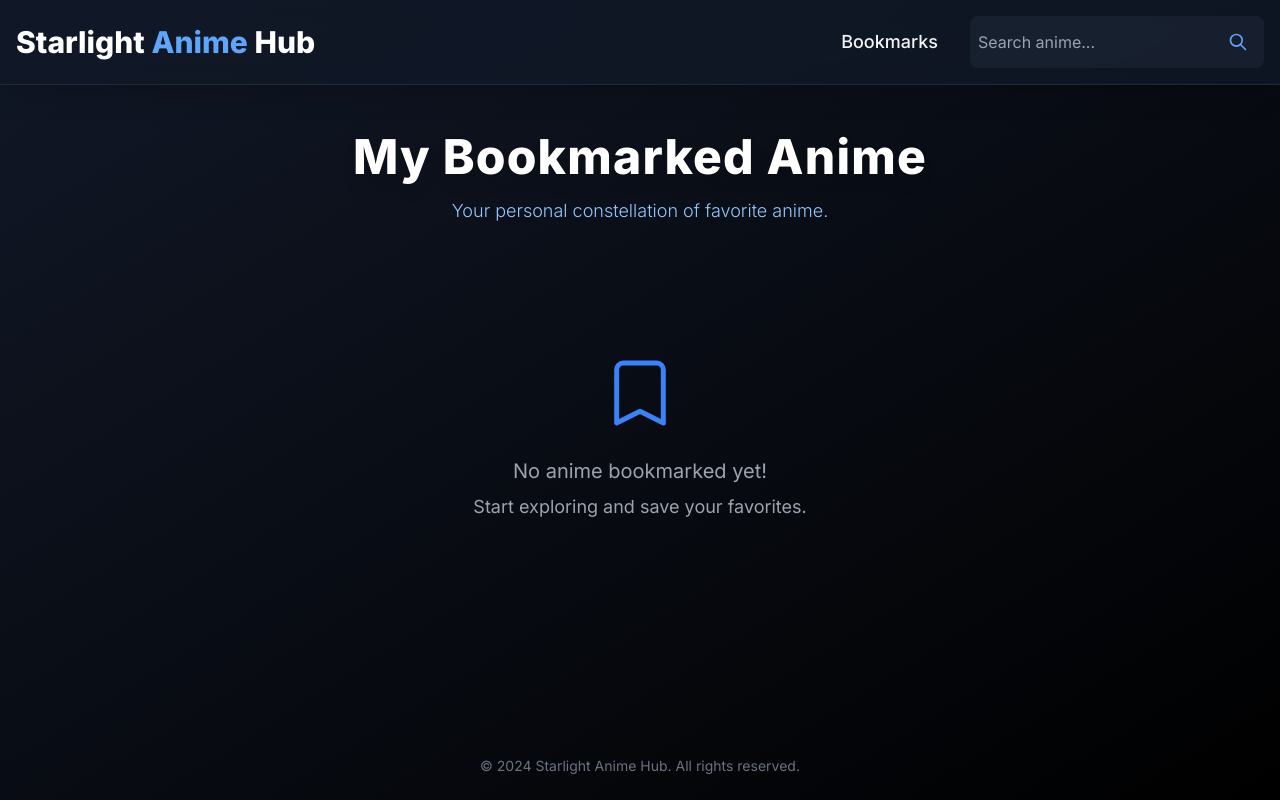
After one commit to awtawsif/starlight-anime-hub, a Flask app: page /bookmarks in a window 1280 px wide. The commit adds this page. Run offline with Flask 3, Linux system fonts and the light colour scheme; some libraries are stand-ins or nearby versions.

Commit message:
Implement bookmark functionality; add bookmark icons to anime details and search results, manage bookmarks with localStorage, and create a dedicated bookmarks page.

```diff
--- a/routes.py
+++ b/routes.py
@@ -93,7 +93,7 @@ def anime_detail(anime_session_id):
     anime_details, error_message = fetch_anime_details(anime_session_id)
 
     # Override title if it's 'N/A' from the fetch and we have it from query
-    if anime_details['title'] == 'N/A' and anime_title != 'N/A':
+    if anime_details.get('title') == 'N/A' and anime_title != 'N/A':
         anime_details['title'] = anime_title
 
     return render_template(
@@ -120,8 +120,11 @@ def episode_selection_page(anime_session_id):
 
     # Generate next/prev page URLs for the template
     # Make sure to pass anime_title to ensure continuity in navigation
-    cp = pagination_data['current_page']
-    lp = pagination_data['last_page']
+    cp = pagination_data.get('current_page', 1)
+    lp = pagination_data.get('last_page', 1)
+
+    pagination_data['next_page_url'] = None
+    pagination_data['prev_page_url'] = None
 
     if cp < lp:
         pagination_data['next_page_url'] = url_for('main.episode_selection_page', anime_session_id=anime_session_id, anime_title=anime_title, page=cp + 1)
@@ -164,3 +167,10 @@ def proxy_image():
         return "Error loading image", 500
 
     return current_app.response_class(content, mimetype=mimetype)
+
+@main_bp.route('/bookmarks')
+def bookmarks_page():
+    """
+    Renders the bookmarks page. Bookmarks are loaded client-side from localStorage.
+    """
+    return render_template('bookmarks.html')
--- a/static/css/style.css
+++ b/static/css/style.css
@@ -121,3 +121,14 @@ body {
 .shadow-3xl {
     box-shadow: 0 25px 50px -12px rgba(0, 0, 0, 0.5), 0 0 0 1px rgba(0, 0, 0, 0.1);
 }
+
+/* Bookmark icon specific styles */
+/* The default state (not bookmarked) uses text-gray-400 stroke="currentColor" fill="none" */
+/* The bookmarked state uses text-yellow-400 fill="currentColor" */
+.bookmark-icon {
+    /* Add any additional styles for position, size, etc. here */
+    /* Tailwind classes are primary for appearance, but this can ensure consistency */
+    display: flex; /* To center the SVG within the button */
+    align-items: center;
+    justify-content: center;
+}
--- /dev/null
+++ b/static/js/bookmark_manager.js
@@ -0,0 +1,132 @@
+// bookmark_manager.js
+
+/**
+ * Manages anime bookmarks using the browser's localStorage.
+ * Bookmarks are stored as an array of objects, each representing an anime.
+ */
+
+const BOOKMARK_STORAGE_KEY = 'starlightAnimeBookmarks';
+
+/**
+ * Retrieves all bookmarked anime data from localStorage.
+ * @returns {Array<Object>} An array of bookmarked anime objects. Returns an empty array if no bookmarks are found or if storage fails.
+ */
+function getBookmarkData() {
+    try {
+        const storedData = localStorage.getItem(BOOKMARK_STORAGE_KEY);
+        return storedData ? JSON.parse(storedData) : [];
+    } catch (error) {
+        console.error("Error retrieving bookmark data from localStorage:", error);
+        return []; // Return empty array on error
+    }
+}
+
+/**
+ * Saves the current array of bookmarked anime data to localStorage.
+ * @param {Array<Object>} data The array of anime objects to save.
+ */
+function saveBookmarkData(data) {
+    try {
+        localStorage.setItem(BOOKMARK_STORAGE_KEY, JSON.stringify(data));
+    } catch (error) {
+        console.error("Error saving bookmark data to localStorage:", error);
+        // Optionally, inform the user if storage is full or restricted
+    }
+}
+
+/**
+ * Checks if an anime is currently bookmarked.
+ * @param {string} sessionId The unique session ID of the anime.
+ * @returns {boolean} True if the anime is bookmarked, false otherwise.
+ */
+function isBookmarked(sessionId) {
+    const bookmarks = getBookmarkData();
+    return bookmarks.some(anime => anime.session_id === sessionId);
+}
+
+/**
+ * Adds an anime to the bookmarks. Prevents adding duplicates.
+ * @param {Object} animeData An object containing anime details (e.g., session_id, title, poster, type, year).
+ */
+function addBookmark(animeData) {
+    let bookmarks = getBookmarkData();
+    if (!isBookmarked(animeData.session_id)) {
+        bookmarks.push(animeData);
+        saveBookmarkData(bookmarks);
+        console.log(`Bookmark added: ${animeData.title}`);
+    } else {
+        console.log(`Anime '${animeData.title}' is already bookmarked.`);
+    }
+}
+
+/**
+ * Removes an anime from the bookmarks based on its session ID.
+ * @param {string} sessionId The unique session ID of the anime to remove.
+ */
+function removeBookmark(sessionId) {
+    let bookmarks = getBookmarkData();
+    const initialLength = bookmarks.length;
+    bookmarks = bookmarks.filter(anime => anime.session_id !== sessionId);
+    if (bookmarks.length < initialLength) {
+        saveBookmarkData(bookmarks);
+        console.log(`Bookmark removed for session ID: ${sessionId}`);
+    } else {
+        console.log(`Anime with session ID '${sessionId}' was not found in bookmarks.`);
+    }
+}
+
+/**
+ * Toggles the bookmark status of an anime and updates the UI element.
+ * This function is intended to be called directly from an HTML element's onclick event.
+ *
+ * @param {Event} event The click event object.
+ * @param {Object} animeData An object containing anime details required for bookmarking.
+ * Expected properties:
+ * - session_id: The unique session ID of the anime.
+ * - title: The title of the anime.
+ * - poster: URL to the anime's poster image.
+ * - type: Type of anime (e.g., TV, Movie).
+ * - year (optional): The release year of the anime (for search/airing).
+ */
+function toggleBookmark(event, animeData) {
+    event.stopPropagation(); // Prevent card click event if nested
+    event.preventDefault(); // Prevent default link behavior if applicable
+
+    const bookmarkIcon = event.currentTarget; // The element that was clicked (the SVG or its parent button)
+    const sessionId = animeData.session_id;
+
+    if (isBookmarked(sessionId)) {
+        removeBookmark(sessionId);
+        bookmarkIcon.classList.remove('text-yellow-400'); // Remove filled style
+        bookmarkIcon.classList.add('text-gray-400', 'hover:text-yellow-300'); // Add outline style
+        bookmarkIcon.innerHTML = `<svg class="h-6 w-6" fill="none" viewBox="0 0 24 24" stroke="currentColor"><path stroke-linecap="round" stroke-linejoin="round" stroke-width="2" d="M11.049 2.927c.3-.921 1.603-.921 1.902 0l1.545 4.757a1 1 0 00.95.69h4.915c.969 0 1.371 1.24.588 1.81l-3.976 2.888a1 1 0 00-.363 1.118l1.545 4.757c.3.921-.755 1.683-1.538 1.118l-3.976-2.888a1 1 0 00-1.176 0l-3.976 2.888c-.783.565-1.838-.197-1.538-1.118l1.545-4.757a1 1 0 00-.363-1.118L2.92 8.72c-.783-.57-.38-1.81.588-1.81h4.915a1 1 0 00.95-.69l1.545-4.757z"></path></svg>`;
+        bookmarkIcon.title = "Add to Bookmarks";
+    } else {
+        addBookmark(animeData);
+        bookmarkIcon.classList.remove('text-gray-400', 'hover:text-yellow-300'); // Remove outline style
+        bookmarkIcon.classList.add('text-yellow-400'); // Add filled style
+        bookmarkIcon.innerHTML = `<svg class="h-6 w-6" fill="currentColor" viewBox="0 0 20 20"><path d="M9.049 2.927c.3-.921 1.603-.921 1.902 0l1.07 3.292a1 1 0 00.95.69h3.462c.969 0 1.371 1.24.588 1.81l-2.8 2.034a1 1 0 00-.364 1.118l1.07 3.292c.3.921-.755 1.683-1.538 1.118l-2.8-2.034a1 1 0 00-1.176 0l-2.8 2.034c-.783.565-1.838-.197-1.538-1.118l1.07-3.292a1 1 0 00-.364-1.118L2.92 8.72c-.783-.57-.38-1.81.588-1.81h3.462a1 1 0 00.95-.69l1.07-3.292z"></path></svg>`;
+        bookmarkIcon.title = "Remove from Bookmarks";
+    }
+}
+
+/**
+ * Renders the initial bookmark status of an icon based on whether the anime is bookmarked.
+ * This should be called on page load for each bookmarkable element.
+ *
+ * @param {HTMLElement} bookmarkIcon The HTML element (e.g., SVG or its parent button) that serves as the bookmark icon.
+ * @param {string} sessionId The unique session ID of the anime.
+ */
+function renderBookmarkStatus(bookmarkIcon, sessionId) {
+    if (isBookmarked(sessionId)) {
+        bookmarkIcon.classList.remove('text-gray-400', 'hover:text-yellow-300');
+        bookmarkIcon.classList.add('text-yellow-400');
+        bookmarkIcon.innerHTML = `<svg class="h-6 w-6" fill="currentColor" viewBox="0 0 20 20"><path d="M9.049 2.927c.3-.921 1.603-.921 1.902 0l1.07 3.292a1 1 0 00.95.69h3.462c.969 0 1.371 1.24.588 1.81l-2.8 2.034a1 1 0 00-.364 1.118l1.07 3.292c.3.921-.755 1.683-1.538 1.118l-2.8-2.034a1 1 0 00-1.176 0l-2.8 2.034c-.783.565-1.838-.197-1.538-1.118l1.07-3.292a1 1 0 00-.364-1.118L2.92 8.72c-.783-.57-.38-1.81.588-1.81h3.462a1 1 0 00.95-.69l1.07-3.292z"></path></svg>`;
+        bookmarkIcon.title = "Remove from Bookmarks";
+    } else {
+        bookmarkIcon.classList.remove('text-yellow-400');
+        bookmarkIcon.classList.add('text-gray-400', 'hover:text-yellow-300');
+        bookmarkIcon.innerHTML = `<svg class="h-6 w-6" fill="none" viewBox="0 0 24 24" stroke="currentColor"><path stroke-linecap="round" stroke-linejoin="round" stroke-width="2" d="M11.049 2.927c.3-.921 1.603-.921 1.902 0l1.545 4.757a1 1 0 00.95.69h4.915c.969 0 1.371 1.24.588 1.81l-3.976 2.888a1 1 0 00-.363 1.118l1.545 4.757c.3.921-.755 1.683-1.538 1.118l-3.976-2.888a1 1 0 00-1.176 0l-3.976 2.888c-.783.565-1.838-.197-1.538-1.118l1.545-4.757a1 1 0 00-.363-1.118L2.92 8.72c-.783-.57-.38-1.81.588-1.81h4.915a1 1 0 00.95-.69l1.545-4.757z"></path></svg>`;
+        bookmarkIcon.title = "Add to Bookmarks";
+    }
+}
--- /dev/null
+++ b/templates/bookmarks.html
@@ -0,0 +1,137 @@
+<!DOCTYPE html>
+<html lang="en" class="dark">
+<head>
+    <meta charset="UTF-8">
+    <meta name="viewport" content="width=device-width, initial-scale=1.0">
+    <title>My Bookmarks | Starlight Anime Hub</title>
+    <!-- Tailwind CSS via CDN -->
+    <script src="https://cdn.tailwindcss.com"></script>
+    <!-- Google Fonts: Inter -->
+    <link rel="preconnect" href="https://fonts.googleapis.com">
+    <link rel="preconnect" href="https://fonts.gstatic.com" crossorigin>
+    <link href="https://fonts.googleapis.com/css2?family=Inter:wght@300;400;500;600;700;800&display=swap" rel="stylesheet">
+    <!-- Custom Stylesheet -->
+    <link rel="stylesheet" href="{{ url_for('static', filename='css/style.css') }}">
+</head>
+<body class="bg-gradient-to-br from-gray-900 to-black text-gray-100 min-h-screen antialiased flex flex-col page-enter-active">
+
+    <!-- Navigation Bar -->
+    {% include 'navbar.html' %}
+
+    <!-- Main Container -->
+    <div class="container mx-auto px-4 pt-8 md:pt-12 flex-grow flex flex-col justify-center">
+
+        <header class="text-center mb-12 animate-fade-in-down">
+            <h1 class="text-4xl md:text-5xl font-extrabold text-white mb-4 leading-tight tracking-wide drop-shadow-lg">
+                My Bookmarked Anime
+            </h1>
+            <p class="text-lg text-blue-300 font-light max-w-2xl mx-auto">
+                Your personal constellation of favorite anime.
+            </p>
+        </header>
+
+        <main class="flex-grow">
+            <div id="bookmark-list" class="grid grid-cols-2 sm:grid-cols-3 md:grid-cols-4 lg:grid-cols-5 xl:grid-cols-6 gap-6 md:gap-8 animate-fade-in-up">
+                <!-- Bookmarked anime cards will be loaded here by JavaScript -->
+            </div>
+            <div id="no-bookmarks-message" class="text-center py-20 text-gray-400 animate-fade-in hidden">
+                <svg class="mx-auto h-20 w-20 text-blue-500 mb-6" fill="none" viewBox="0 0 24 24" stroke="currentColor">
+                    <path stroke-linecap="round" stroke-linejoin="round" stroke-width="1.5" d="M5 5a2 2 0 012-2h10a2 2 0 012 2v16l-7-3.5L5 21V5z" />
+                </svg>
+                <p class="text-xl">No anime bookmarked yet!</p>
+                <p class="text-lg mt-2">Start exploring and save your favorites.</p>
+            </div>
+        </main>
+    </div>
+
+    <!-- Footer -->
+    <footer class="text-center text-gray-500 text-sm py-6 mt-auto">
+        &copy; 2024 Starlight Anime Hub. All rights reserved.
+    </footer>
+
+    <!-- Essential JavaScript files -->
+    <script src="{{ url_for('static', filename='js/navbar.js') }}"></script>
+    <script src="{{ url_for('static', filename='js/bookmark_manager.js') }}"></script>
+
+    <script>
+        document.addEventListener('DOMContentLoaded', () => {
+            const bookmarkListContainer = document.getElementById('bookmark-list');
+            const noBookmarksMessage = document.getElementById('no-bookmarks-message');
+
+            /**
+             * Renders an individual anime card for the bookmarks page.
+             * @param {Object} anime The anime data to render.
+             * @returns {string} The HTML string for the anime card.
+             */
+            function renderBookmarkCard(anime) {
+                // Determine the correct poster URL, proxying if necessary
+                const posterUrl = `{{ url_for('main.proxy_image', url='') }}${anime.poster}`;
+                // Corrected: Pass anime_title to the URL for the anime_detail page
+                const detailPageUrl = `{{ url_for('main.anime_detail', anime_session_id='TEMP_SESSION_ID', anime_title='TEMP_TITLE') }}`
+                                      .replace('TEMP_SESSION_ID', anime.session_id)
+                                      .replace('TEMP_TITLE', encodeURIComponent(anime.title));
+
+                return `
+                    <a href="${detailPageUrl}"
+                       class="anime-card block bg-gray-800/40 bg-clip-padding backdrop-blur-md border border-gray-700/40 rounded-2xl shadow-2xl overflow-hidden
+                              transform transition-all duration-300 hover:scale-105 hover:shadow-blue-500/40 hover:border-blue-400/60 group relative flex flex-col h-full ring-1 ring-gray-700/30">
+
+                        <!-- Image container -->
+                        <div class="relative w-full aspect-[2/3] overflow-hidden flex-shrink-0">
+                            <img
+                                src="${posterUrl}"
+                                alt="Poster for ${anime.title}"
+                                class="absolute inset-0 w-full h-full object-cover rounded-t-2xl border-b-4 border-blue-700/30 shadow-lg shadow-blue-900/30 transition-transform duration-500 group-hover:scale-110 group-hover:brightness-110"
+                                onerror="this.onerror=null;this.src='https://placehold.co/300x450/1a202c/ffffff?text=No+Image+Available&font=inter';"
+                                loading="lazy"
+                            >
+                            <!-- Gradient overlay -->
+                            <div class="absolute inset-x-0 bottom-0 h-1/3 bg-gradient-to-t from-gray-900/90 to-transparent z-0"></div>
+
+                            <!-- Bookmark Icon -->
+                            <button
+                                class="bookmark-icon absolute top-3 left-3 z-20 p-2 rounded-full bg-gray-900/70 text-gray-400 hover:text-yellow-300 transition-colors duration-200 focus:outline-none focus:ring-2 focus:ring-yellow-500 focus:ring-offset-2 focus:ring-offset-gray-900"
+                                title="Add to Bookmarks"
+                                onclick="toggleBookmark(event, {
+                                    session_id: '${anime.session_id}',
+                                    title: '${anime.title.replace(/'/g, "\\'")}', // Escape single quotes for JS string
+                                    poster: '${anime.poster.replace(/'/g, "\\'")}',
+                                    type: '${anime.type.replace(/'/g, "\\'")}',
+                                    year: '${anime.year.replace(/'/g, "\\'")}'
+                                })"
+                                data-session-id="${anime.session_id}"
+                            >
+                                <!-- SVG for initial state (will be updated by renderBookmarkStatus) -->
+                                <svg class="h-6 w-6" fill="none" viewBox="0 0 24 24" stroke="currentColor">
+                                    <path stroke-linecap="round" stroke-linejoin="round" stroke-width="2" d="M11.049 2.927c.3-.921 1.603-.921 1.902 0l1.545 4.757a1 1 0 00.95.69h4.915c.969 0 1.371 1.24.588 1.81l-3.976 2.888a1 1 0 00-.363 1.118l1.545 4.757c.3.921-.755 1.683-1.538 1.118l-3.976-2.888a1 1 0 00-1.176 0l-3.976 2.888c-.783.565-1.838-.197-1.538-1.118l1.545-4.757a1 1 0 00-.363-1.118L2.92 8.72c-.783-.57-.38-1.81.588-1.81h4.915a1 1 0 00.95-.69l1.545-4.757z"></path>
+                                </svg>
+                            </button>
+                        </div>
+
+                        <!-- Text content -->
+                        <div class="p-4 text-center bg-gray-900/80 flex-grow relative z-0 transition-opacity duration-200">
+                            <h3 class="font-extrabold text-white text-lg mb-1 truncate drop-shadow" title="${anime.title}">${anime.title}</h3>
+                            <p class="text-sm text-blue-300 font-medium">${anime.type} &middot; ${anime.year}</p>
+                        </div>
+                    </a>
+                `;
+            }
+
+            // Load and display bookmarks
+            const bookmarks = getBookmarkData(); // Function from bookmark_manager.js
+            if (bookmarks.length > 0) {
+                bookmarkListContainer.innerHTML = bookmarks.map(anime => renderBookmarkCard(anime)).join('');
+                // After rendering, ensure the bookmark icons reflect their current status
+                document.querySelectorAll('.anime-card .bookmark-icon').forEach(iconElement => {
+                    const sessionId = iconElement.dataset.sessionId;
+                    if (sessionId) {
+                        renderBookmarkStatus(iconElement, sessionId);
+                    }
+                });
+            } else {
+                noBookmarksMessage.classList.remove('hidden');
+            }
+        });
+    </script>
+</body>
+</html>
--- a/templates/navbar.html
+++ b/templates/navbar.html
@@ -14,6 +14,9 @@
 
         <!-- Search Form (Collapsible on Mobile) -->
         <div id="nav-links" class="w-full lg:flex lg:items-center lg:w-auto mt-4 lg:mt-0 hidden flex-col lg:flex-row space-y-4 lg:space-y-0 lg:space-x-8 animate-fade-in">
+            <a href="{{ url_for('main.bookmarks_page') }}" class="text-grey hover:text-blue-400 transition-colors duration-200 text-lg font-medium lg:ml-auto">
+                Bookmarks
+            </a>
             <form method="post" action="{{ url_for('main.search_page') }}" class="flex items-center gap-2 bg-gray-800/60 rounded-lg p-2 w-full lg:w-auto">
                 <input
                     type="text"
```
Also changed, not shown: templates/anime_details_page.html (+36 -1 lines), templates/index.html (+31 -0 lines).
